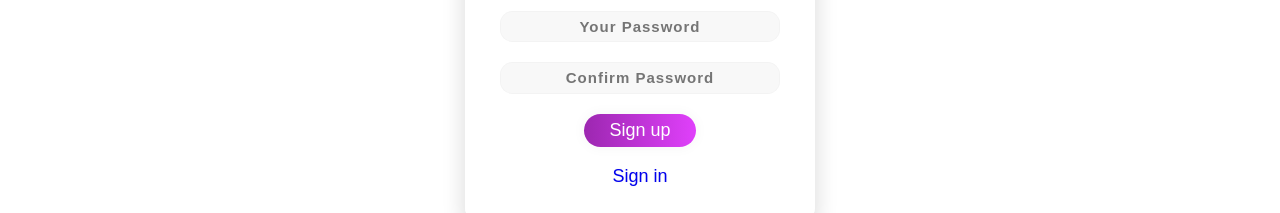
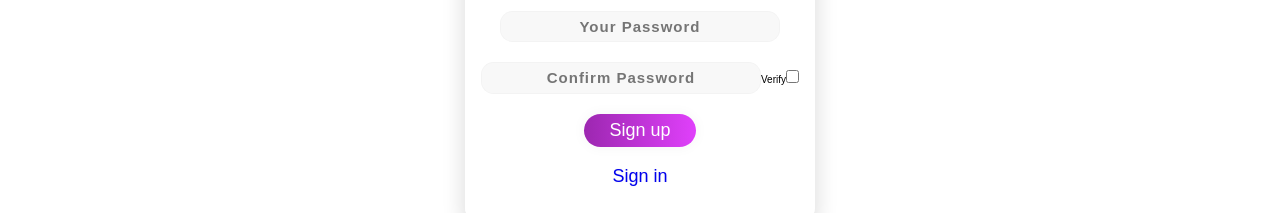
Before and after one commit to nesarptr/book-store-go-client, a Next.js app: page /signup in a window 1280 px wide. Shown: the part 297-510 px from the top of the page. Built offline with nearby package versions, Linux system fonts and the light colour scheme; no server answers.

Commit message:
test functionality added

```diff
--- a/components/auth/SignupForm.tsx
+++ b/components/auth/SignupForm.tsx
@@ -1,5 +1,5 @@
 "use client";
-import type { AxiosError } from "axios";
+import { useState } from "react";
 import { useRouter } from "next/navigation";
 import { useForm } from "react-hook-form";
 import { yupResolver } from "@hookform/resolvers/yup";
@@ -33,6 +33,7 @@ const signupFormSchema = yup
   .required("invalid value");
 
 export default function SignupForm() {
+  const [verify, setVerify] = useState(false);
   const router = useRouter();
   const {
     register,
@@ -43,15 +44,18 @@ export default function SignupForm() {
 
   const submitHandler = handleSubmit(async (user) => {
     try {
+      const url = verify
+        ? "https://my-book-store.vercel.app/varified/"
+        : undefined;
       await axios.post("/auth/signup", {
-        url: "https://my-book-store.vercel.app/varified/",
+        url,
         name: user.firstName + " " + user.lastName,
         email: user.email,
         password: user.password,
       });
-      router.replace("/varify");
+      verify && router.replace("/varify");
+      !verify && router.replace("/login");
     } catch (err) {
-      const error = err as AxiosError<{ message: string }>;
       console.error(err);
       router.push("/error");
     } finally {
@@ -111,6 +115,12 @@ export default function SignupForm() {
         className={inputStyles.input}
         {...register("confirmPassword")}
       />
+      <label htmlFor="verify">Verify</label>
+      <input
+        type="checkbox"
+        id="verify"
+        onChange={() => setVerify((ps) => !ps)}
+      />
       <button type="submit" className={inputStyles.submit}>
         Sign up
       </button>
```
